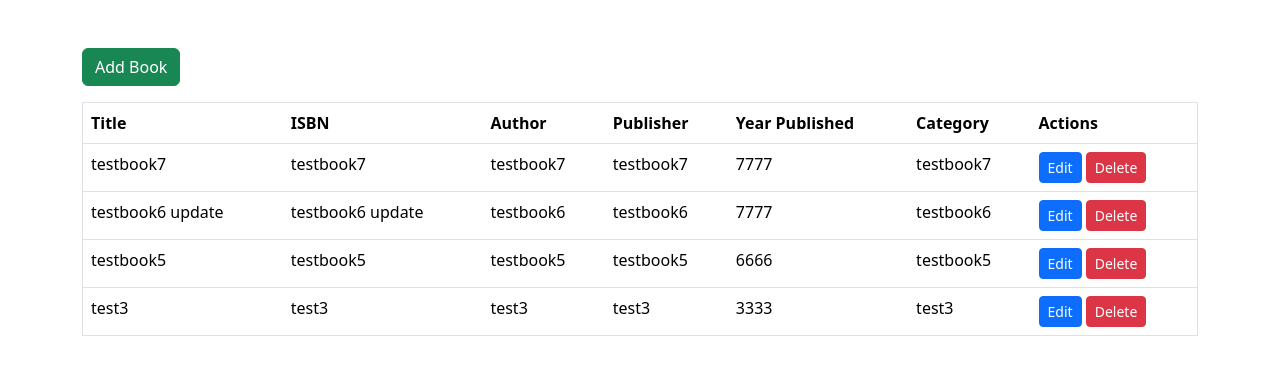
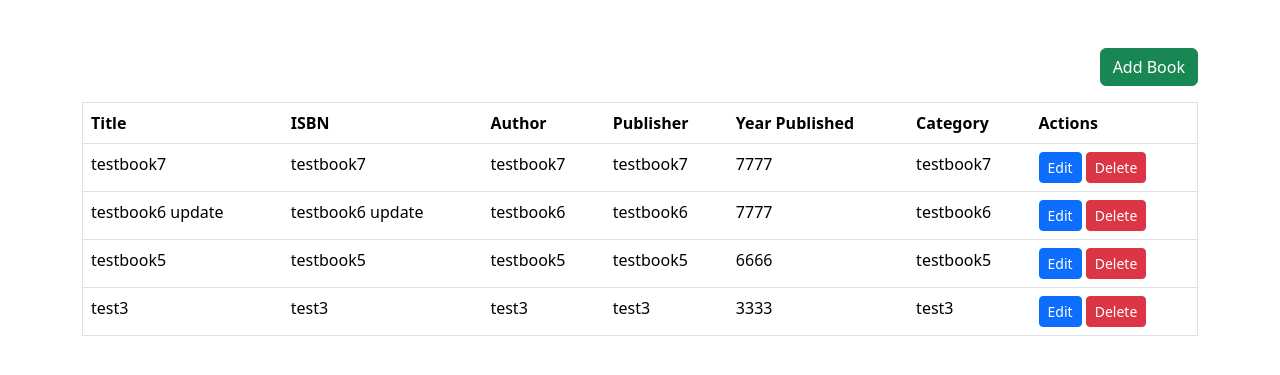
Before and after one commit to franssantander/august99-fullstack-exam, a PHP site: page / in a window 1280 px wide. Shown: the top 375 px of the page. Run offline with PHP 8.4, Linux system fonts and the light colour scheme; data comes from the database, SQL or seed files in the repository.

Commit message:
btn alignment

```diff
--- a/index.php
+++ b/index.php
@@ -12,9 +12,11 @@
 <body>
     <div class="container mt-5">
         <!-- Button Modal -->
-        <button type="button" class="btn btn-success mb-3" data-bs-toggle="modal" data-bs-target="#exampleModal">
-            Add Book
-        </button>
+        <div class="d-flex justify-content-end">
+            <button type="button" class="btn btn-success mb-3" data-bs-toggle="modal" data-bs-target="#exampleModal">
+                Add Book
+            </button>
+        </div>
 
         <!-- ADD & EDIT MODAL -->
         <div class="modal fade" id="exampleModal" tabindex="-1" aria-labelledby="exampleModalLabel" aria-hidden="true">
```
